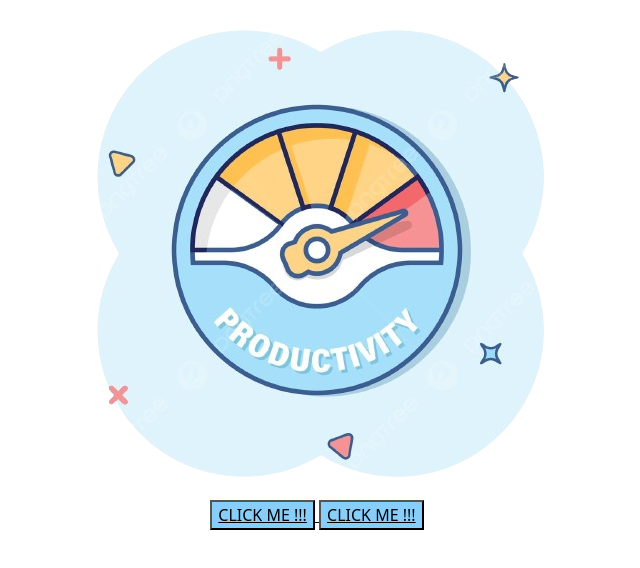
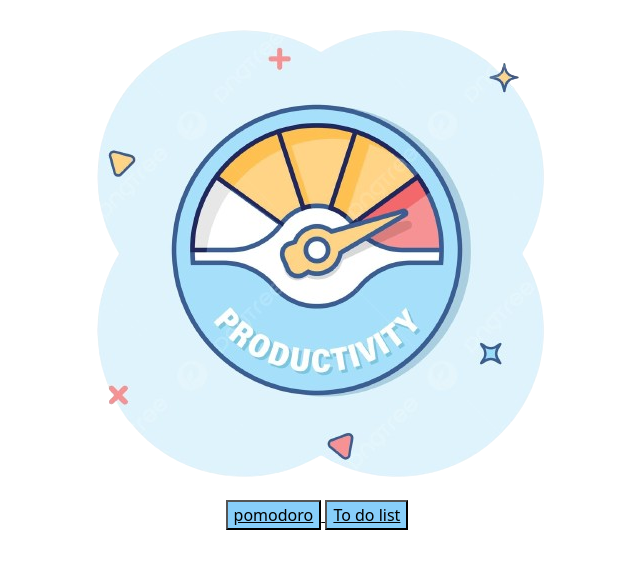
Before and after one commit to code-trio/pomodoro-system, a plain HTML site: page index.html in a window 1280 px wide. Shown: the whole page, without its empty margins (323-963 px from the left). Drawn offline with nearby package versions, Linux system fonts and the light colour scheme.

Commit message:
updated index.html

```diff
--- a/index.html
+++ b/index.html
@@ -13,8 +13,8 @@
             <img src="fakelogo.png" alt="..." height="500",width="500">
         </div>
         <div>
-            <button style="background-color: lightskyblue;" class="btnbtn-dark"><a href="pomo.html" style="color: black;">CLICK ME !!!</button>
-            <button style="background-color: lightskyblue;" class="btnbtn-dark"><a href="pomo.html" style="color: black;">CLICK ME !!!</button>
+            <button style="background-color: lightskyblue;" class="btnbtn-dark"><a href="pomo.html" style="color: black;">pomodoro</button>
+            <button style="background-color: lightskyblue;" class="btnbtn-dark"><a href="todolist.html" style="color: black;">To do list</button>
         </div>
     </div>
 </body>
```
